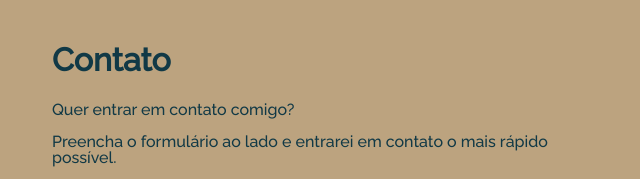
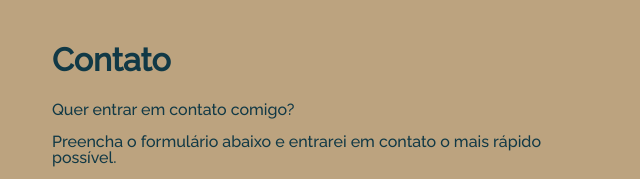
Before and after one commit to VictorSamuraiWol/meu_portfolio, a plain HTML site: page index.html in a window 1280 px wide. Shown: the part 5640-5819 px from the top of the page, 540-1180 px from the left. Drawn offline with Linux system fonts and the light colour scheme.

Commit message:
ajustando subtext formulario

```diff
--- a/index.html
+++ b/index.html
@@ -370,7 +370,7 @@
             <div class="formcontato__text">
                 <h2 class="formcontato__title">Contato</h2>
                 <h3 class="formcontato__subtext">Quer entrar em contato comigo?</h3>
-                <h3 class="formcontato__subtext">Preencha o formulário ao lado e entrarei em contato o mais rápido possível. </h3>
+                <h3 class="formcontato__subtext">Preencha o formulário abaixo e entrarei em contato o mais rápido possível. </h3>
                 <form class="formcontato__form">
                     <div>
                         <input class="formcontato__input" type="text" id="nome" placeholder="Nome"><br>
```
